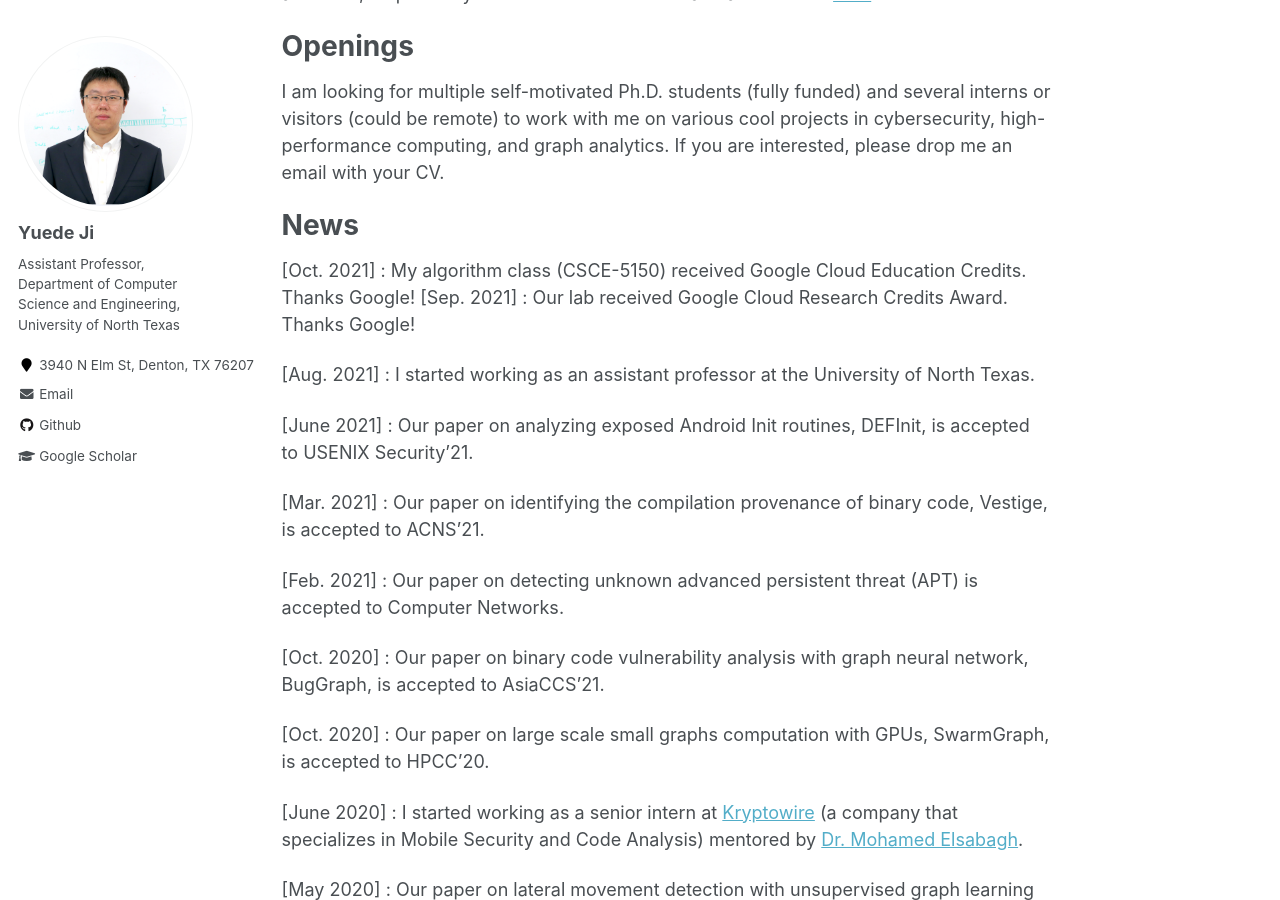
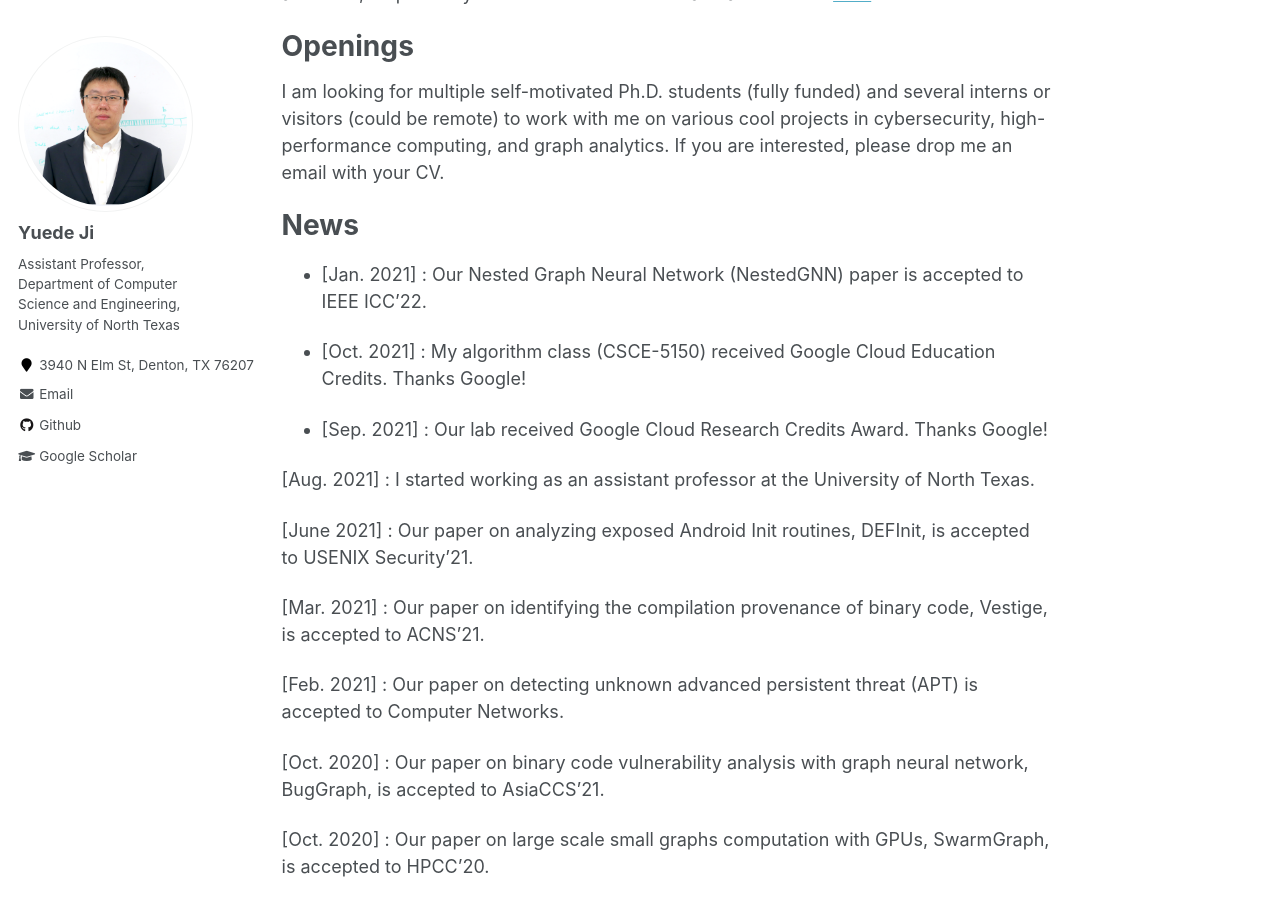
Before and after one commit to yuede/yuede.github.io, a Jekyll site: the page built from _pages/about.md, in a window 1280 px wide and 900 px high, scrolled down 528 px. Built offline with Jekyll 4.4.1, drawn with Linux system fonts in a browser that asks for light colours.

Commit message:
add NestedGNN

```diff
--- a/_pages/about.md
+++ b/_pages/about.md
@@ -19,8 +19,11 @@ I am looking for multiple self-motivated Ph.D. students (fully funded) and sever
 
 News
 ======
-[Oct. 2021] : My algorithm class (CSCE-5150) received Google Cloud Education Credits. Thanks Google!
-[Sep. 2021] : Our lab received Google Cloud Research Credits Award. Thanks Google!
+* [Jan. 2021] : Our Nested Graph Neural Network (NestedGNN) paper is accepted to IEEE ICC'22.
+
+* [Oct. 2021] : My algorithm class (CSCE-5150) received Google Cloud Education Credits. Thanks Google!
+
+* [Sep. 2021] : Our lab received Google Cloud Research Credits Award. Thanks Google!
 
 [Aug. 2021] : I started working as an assistant professor at the University of North Texas.
 
```
Also changed, not shown: _pages/publications.md (+3 -0 lines).
